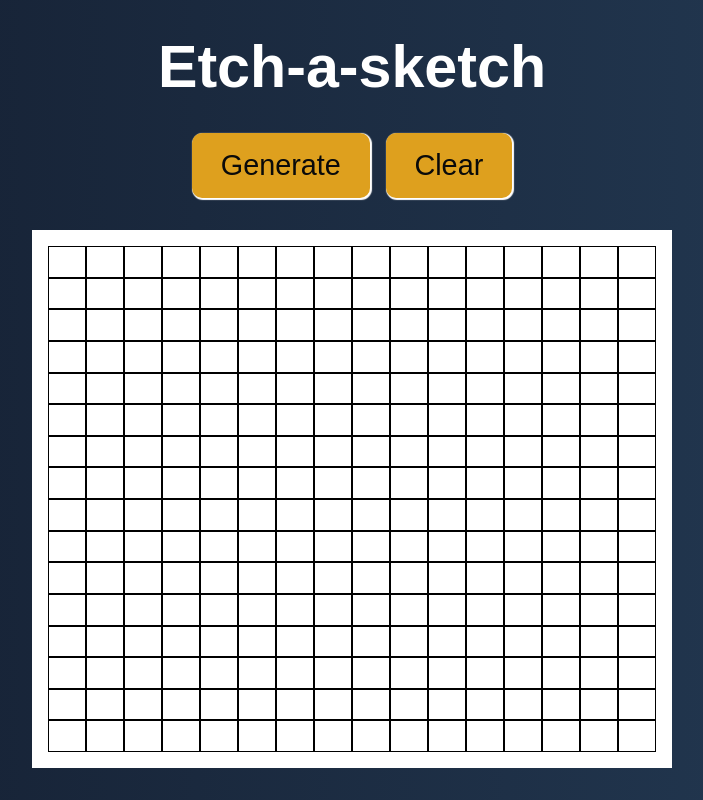
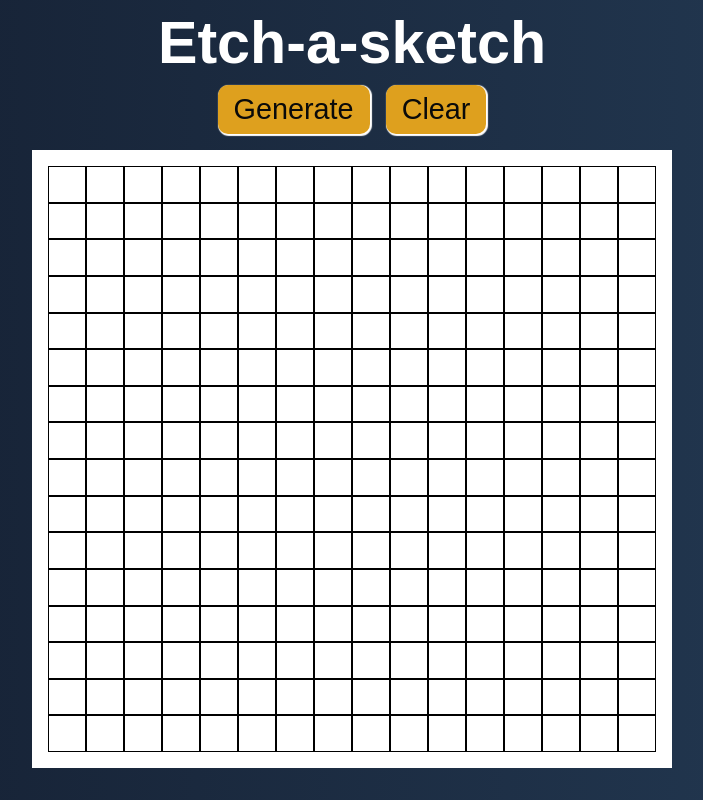
Before and after one commit to emberavenge/etch-a-sketch, a plain HTML site: page index.html in a window 1280 px wide. Shown: the whole page, without its empty margins (288-991 px from the left). Drawn offline with Linux system fonts and the light colour scheme.

Commit message:
Adjusted padding on various selectors
Fixed the padding of the h1, body, container elements

```diff
--- a/styles.css
+++ b/styles.css
@@ -11,7 +11,7 @@ h1 {
   color: white;
   font-size: 3.7rem;
   font-family: "Manrope", sans-serif;
-  padding: 2rem 0;
+  padding: 0.5rem 0;
 }
 
 body {
@@ -30,7 +30,6 @@ body {
   height: 100%;
   display: flex;
   flex-wrap: wrap;
-
   background-color: white;
   font-weight: 400;
   padding: 1rem;
@@ -41,7 +40,7 @@ button {
   background-color: #dea01e;
   border: none;
   color: #0a0a0a;
-  padding: 1rem 1.8rem;
+  padding: 0.5rem 1rem;
   text-align: center;
   text-decoration: none;
   font-size: 1.8rem;
@@ -58,5 +57,5 @@ button:hover {
 .buttons {
   display: flex;
   gap: 1rem;
-  padding-bottom: 2rem;
+  padding-bottom: 1rem;
 }
```
